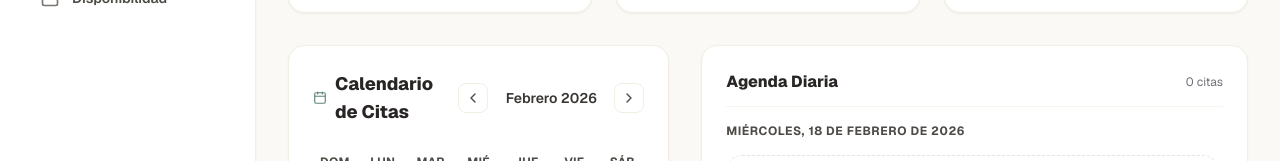
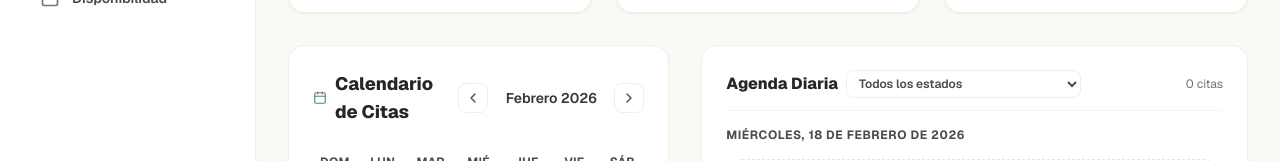
Before and after one commit to synapsapsicologia/synapsapsicologiacom, a Next.js app: page /admin in a window 1280 px wide. Shown: the part 300-461 px from the top of the page. Built offline with nearby package versions, Linux system fonts and the light colour scheme.

Commit message:
feat: implementar filtro de estados y tarifa explicita de /

```diff
--- a/src/app/admin/page.tsx
+++ b/src/app/admin/page.tsx
@@ -105,6 +105,7 @@ export default function AdminDashboard() {
   // Fecha seleccionada para el detalle diario
   const hoyStr = new Date().toISOString().split('T')[0];
   const [fechaSeleccionada, setFechaSeleccionada] = useState<string>(hoyStr);
+  const [filtroEstado, setFiltroEstado] = useState<string>('todos');
 
   // Navegación de mes del calendario
   const [mesActual, setMesActual] = useState(new Date().getMonth());
@@ -240,6 +241,12 @@ export default function AdminDashboard() {
 
   // Citas del día seleccionado
   const citasDelDiaSeleccionado = todasCitas.filter(c => c.fecha === fechaSeleccionada);
+
+  // Filtrar según el estado seleccionado en el dropdown
+  const citasFiltradas = citasDelDiaSeleccionado.filter(c => {
+    if (filtroEstado === 'todos') return true;
+    return c.estado === filtroEstado;
+  });
 
   // Formatear fecha para detalle
   const formatearFechaEsp = (fechaStr: string) => {
@@ -443,10 +450,28 @@ export default function AdminDashboard() {
 
         {/* DETALLE DEL DÍA SELECCIONADO (7 columnas) */}
         <div className="lg:col-span-7 bg-white rounded-2xl shadow-xs border border-cream-200 p-6 flex flex-col min-h-[350px]">
-          <h3 className="font-extrabold text-charcoal-900 text-md border-b border-cream-150 pb-3 mb-4 flex items-center justify-between">
-            <span>Agenda Diaria</span>
+          <h3 className="font-extrabold text-charcoal-900 text-md border-b border-cream-150 pb-3 mb-4 flex flex-col sm:flex-row sm:items-center justify-between gap-2">
+            <div className="flex items-center space-x-2">
+              <span>Agenda Diaria</span>
+              <select
+                value={filtroEstado}
+                onChange={(e) => setFiltroEstado(e.target.value)}
+                className="bg-white border border-cream-200 rounded-lg px-2 py-1 text-xs text-charcoal-700 font-semibold focus:outline-none focus:ring-1 focus:ring-sage-500 outline-none transition cursor-pointer"
+              >
+                <option value="todos">Todos los estados</option>
+                <option value="pagado">Pagado</option>
+                <option value="pendiente">Pendiente</option>
+                <option value="reprogramada_cancelada">Reprogramada pero cancelada</option>
+                <option value="reprogramada_no_cancelada">Reprogramada pero NO cancelada</option>
+                <option value="reembolso">Reembolso</option>
+                <option value="estudiante">Calidad de estudiante</option>
+                <option value="confirmada">Confirmada</option>
+                <option value="completada">Completada</option>
+                <option value="cancelada">Cancelada</option>
+              </select>
+            </div>
             <span className="text-xs font-normal text-zinc-500 lowercase">
-              {citasDelDiaSeleccionado.length} {citasDelDiaSeleccionado.length === 1 ? 'cita' : 'citas'}
+              {citasFiltradas.length} {citasFiltradas.length === 1 ? 'cita' : 'citas'}
             </span>
           </h3>
 
@@ -455,13 +480,17 @@ export default function AdminDashboard() {
           </p>
 
           <div className="flex-1 space-y-4 overflow-y-auto max-h-[550px] pr-1">
-            {citasDelDiaSeleccionado.length === 0 ? (
+            {citasFiltradas.length === 0 ? (
               <div className="h-full flex flex-col items-center justify-center text-center p-12 text-charcoal-700 space-y-2 border border-dashed border-zinc-200 rounded-2xl">
                 <CalendarIcon className="w-8 h-8 text-zinc-350" />
-                <p className="text-xs text-zinc-500">No hay citas programadas para este día.</p>
+                <p className="text-xs text-zinc-500">
+                  {citasDelDiaSeleccionado.length === 0
+                    ? "No hay citas programadas para este día."
+                    : "No hay citas con este estado para el día seleccionado."}
+                </p>
               </div>
             ) : (
-              citasDelDiaSeleccionado.map((cita) => {
+              citasFiltradas.map((cita) => {
                 const esPendiente = cita.estado === 'pendiente';
                 const esConfirmada = cita.estado === 'confirmada';
                 const esCompletada = cita.estado === 'completada';
--- a/src/lib/services/resendEmail.ts
+++ b/src/lib/services/resendEmail.ts
@@ -173,7 +173,7 @@ export async function enviarEmailConfirmacionPaciente(params: {
   const diaSemana = fechaObj.getDay();
   // 5 = Viernes, 6 = Sábado, 0 = Domingo
   const esFinDeSemana = diaSemana === 5 || diaSemana === 6 || diaSemana === 0;
-  const tarifaTexto = esFinDeSemana ? '$17 a cancelar' : '$12 a cancelar';
+  const tarifaTexto = esFinDeSemana ? '$17 a cancelar (Fin de semana)' : '$12 para días de semana a cancelar';
 
   const modalDesc = 'Consulta 100% en Línea (Vía Google Meet)';
 
```
